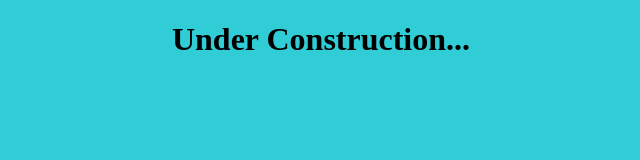
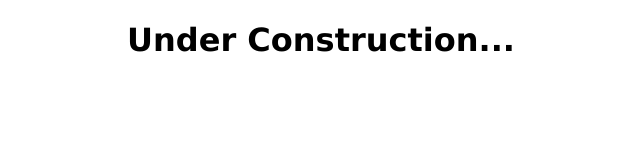
Before and after one commit to html-css-js23/nasadnews, a plain HTML site: page podcasts.html in a window 1280 px wide. Shown: the whole page, without its empty margins (319-959 px from the left). Drawn offline with Linux system fonts and the light colour scheme.

Commit message:
Update podcasts.html

```diff
--- a/podcasts.html
+++ b/podcasts.html
@@ -11,6 +11,7 @@
     color: black;
 }
 html {
-    background-color: #31CDD6;
+    background-color: #ffffff;
+    font-family: Verdana, Sans-serif;
   }
 </style>
```
